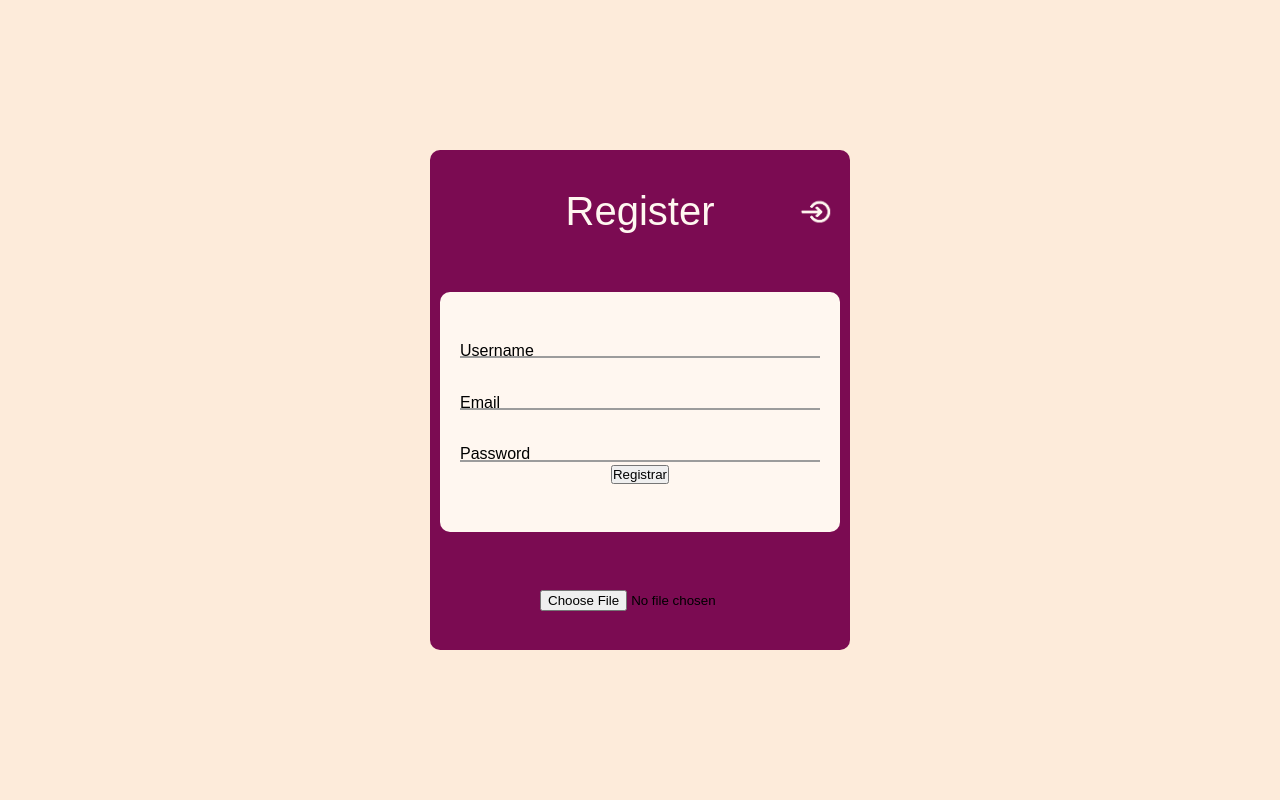
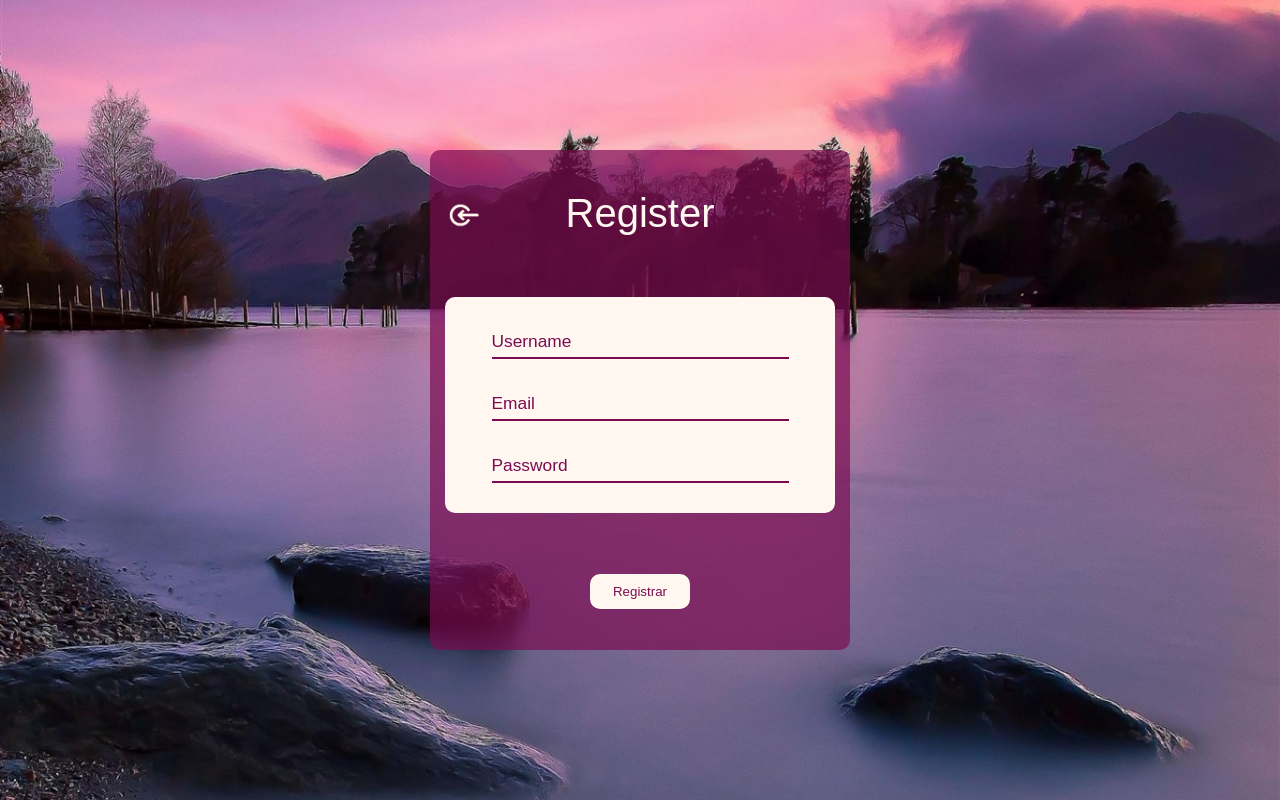
Before and after one commit to Bruno3dua/chat, a PHP site: page /app/register.php in a window 1280 px wide. Run offline with PHP 8.4, Linux system fonts and the light colour scheme.

Commit message:
Front end tela login / register

```diff
--- a/code/app/register.php
+++ b/code/app/register.php
@@ -8,13 +8,16 @@
     <title>Login</title>
 </head>
 <body>
+<img src="../src/bg.jpg" alt="">
     <div class="cont">
         <div class="cont-header">
             <div class="text">
                 Register
             </div>
             <div class="btn_login">
-                <img src="../src/iconpack/btn_loginpng.png" alt="" height="33px" width="33px">
+                <a href="../index.php">
+                    <img src="../src/iconpack/btn_loginpng.png" alt="" height="33px" width="33px">
+                </a>
             </div>
         </div>
         <form class="register-box" id="reg-box" action="#">
@@ -30,16 +33,14 @@
                 <input type="password" name="pass_reg" id="pass-input" autocomplete="no" required>
                 <p>Password</p>
             </div>
-            <div>
-                <input id="btn-register" type="submit" value="Registrar">
-            </div>
+
         </form>
         <div class="cont-gp">
-            <div class="cont-photo">
+            <!-- <div class="cont-photo">
                 <input type="file" id="" class="">
-            </div>
+            </div> -->
             <div class="cont-btn_register">
-
+            <input id="btn-register" type="submit" value="Registrar">
             </div>
         </div>
     </div>
--- a/code/styles/style-login.css
+++ b/code/styles/style-login.css
@@ -13,10 +13,16 @@ body{
     display: flex;
     justify-content: center;
     align-items: center;
-    background-color: #fdebda;
     width: 100vw;
     height: 100vh;
     font-family: 'Poppins', sans-serif;
+}
+
+body>img{
+    position: absolute;
+    z-index: -10;
+    height: 100vh;
+    width: 100vw;
 }
 
 .cont{
@@ -24,7 +30,7 @@ body{
     justify-content: space-around;
     align-items: center;
     flex-direction: column;
-    background-color: #7b0b52;
+    background-color: #7b0b52ad;
     height: 60vh;
     width: 400px;
     border-radius: 10px;
@@ -35,7 +41,7 @@ body{
     display: flex;
     justify-content: center;
     align-items: center;
-    width: 100%;
+    width: 390px;
     font-size: 30pt;
     color: #fff7f0;
 }
@@ -55,13 +61,15 @@ body{
     height: 50px;
     width: 50px;
     position: absolute;
-    margin-left: 350px;
+    margin-right: 350px;
     cursor: pointer;
     border-radius: 180px;
+    transform: rotate(180deg);
 }
 
 .cont>.cont-header>.btn_login:hover{
-    background-color: #6b0a47;
+    background-color: #6b0a47ad;
+    transition: ease-in-out .4s;
 }
 
 .cont>.register-box{
@@ -69,20 +77,11 @@ body{
     justify-content: center;
     align-items: center;
     flex-direction: column;
-    width: 100%;
-    height: 30vh;
+    width: 330px;
     border-radius: 10px;
+    padding: 30px;
     background-color: #fff7f0;
 
-}
-
-.cont>.register-box>input{
-    width: 90%;
-    margin-top: 15px;
-    margin-bottom: 15px;
-    height: 30px;
-    border-radius: 10px;
-    outline: 0;
 }
 
 .cont>.register-box>.cont-inputs{
@@ -104,46 +103,104 @@ body{
     transition: all .4s ease;
 }
 
+.cont>.register-box>.cont-inputs{
+    height: 30px;
+    border-bottom: 2px #7b0b52 solid;
+    font-size: 13pt;
+    color: #7b0b52;
+}
 .cont>.register-box>.cont-inputs> input{
-    width: 100%;
-    height: 60%;
-    outline: 0;
-    transition: all 0.4s ease;
-    border-top:none;
-    border-right:none;
-    border-left:none;
-    border-bottom: 2px solid #9c9c9c;
+    height: 80px;
     background-color: transparent;
+    outline: none;
+    border: none;
+    z-index: 10;
 }
 
 .cont>.register-box>.cont-inputs> input:focus,
 .cont>.register-box>.cont-inputs> input:valid{
     height: 20px;
-    border-bottom: 2px solid #6b0a47;
 }
 
 .cont>.register-box>.cont-inputs> input:focus ~ p,
 .cont>.register-box>.cont-inputs> input:valid ~ p{
     transform: translateY(-20px);
-    color: #6b0a47;
+    user-select: none;
+    background: transparent;
 }
 
 .cont>.register-box>input:focus{
-    box-shadow: 0px 0px 3px #6b0a47;
+    box-shadow: 0px 0px 3px #7b0b52;
 }
 
 .cont>.cont-gp{
     display: flex;
     justify-content: center;
     align-items: center;
-    width: 100%;
+    width: 390px;
 }
-.cont>.cont-gp>.cont-photo{
+
+
+.cont>.cont-gp>.cont-photo>.photoframe{
+    height: 50px;
+    width: 50px;
+    border: 3px #fff7f0 solid;
+    border-radius: 180px;
+    cursor: pointer;
     display: flex;
+    justify-content: center;
+    align-items: center;
+    margin-left: 5px;
+}
+
+.cont>.cont-gp>.cont-photo>.photoframe-status{
+    color: #fff7f0;
+    padding: 5px;
+
+}
+
+.cont>.cont-gp>.cont-btn_register{
+    display: flex;
+    justify-content: center;
     align-items: center;
     width: 50%;
+    height: 100%;
 }
 
-.cont>.cont-gp>.cont-photo>.input{
+.cont>.cont-gp>.cont-btn_register>a{
+    font-size: 10pt;
+    padding: 10px;
+    margin-left: 5px;
+    background-color: #fff7f0;
+    text-decoration: none;
+    color: #7b0b52;
+    border-radius: 10px;
+    display: flex;
+    justify-content: center;
+    width: 80px;
+}
 
+.cont>.cont-gp>.cont-btn_register>input{
+    outline: none;
+    font-size: 10pt;
+    font: 20pt;
+    padding: 10px;
+    background-color: #fff7f0;
+    text-decoration: none;
+    color: #7b0b52;
+    border-radius: 10px;
+    display: flex;
+    justify-content: center;
+    width: 100px;
 }
+
+.cont>.cont-gp>.cont-btn_register>input{
+    border:none!important;
+    cursor: pointer;
+}
+
+.cont>.cont-gp>.cont-btn_register> input:hover,
+.cont>.cont-gp>.cont-btn_register> a:hover{
+    background-color: rgb(236, 234, 234);
+    transition: ease-in-out .4s;
+}
```
Also changed, not shown: code/index.php (+11 -7 lines), code/src/bg.jpg (added).
